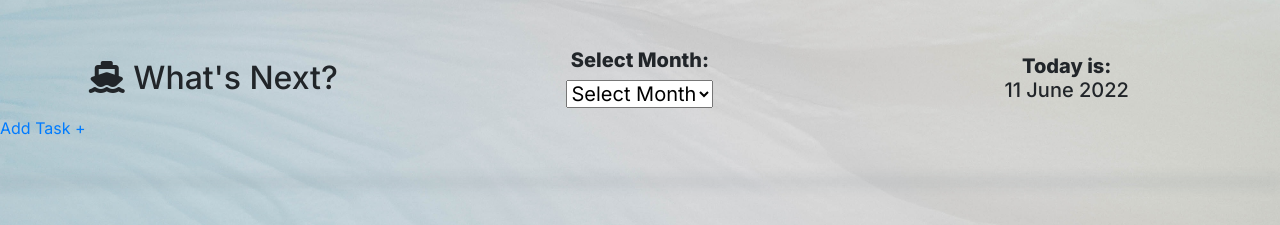
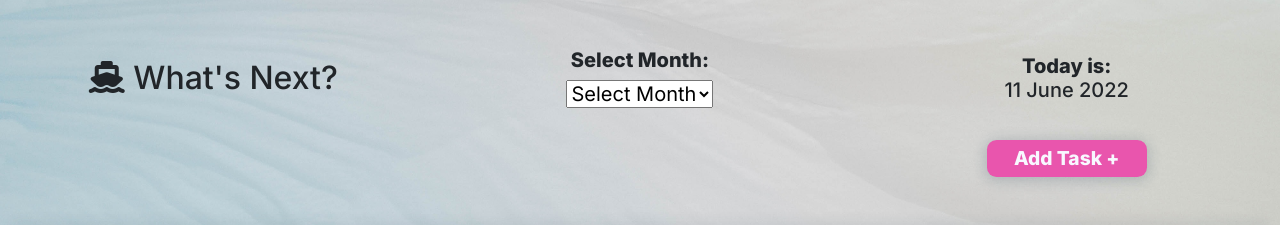
Before and after one commit to miloszmisiek/ci-pp4-one_team, a Django app: page /tasks/ in a window 1280 px wide. Shown: the part 123-348 px from the top of the page. Run offline with Django 3.2, Linux system fonts and the light colour scheme; data that the repository does not hold is empty; some libraries are stand-ins or nearby versions.

Commit message:
Style Add Task btn

```diff
--- a/static/css/base.css
+++ b/static/css/base.css
@@ -134,7 +134,8 @@ header {
 }
 
 .get-started-btn,
-.menu-btn {
+.menu-btn,
+.add-task-btn {
     display: flex;
     align-items: center;
     justify-content: center;
@@ -158,6 +159,8 @@ header {
     vertical-align: 0 !important;
     padding: 0.4em 2.0em 0.4em 2.0em
 }
+
+.add-task-btn
 
 .home-btn:hover {
     color: #000;
@@ -409,6 +412,26 @@ table {
     text-align: center;
   }
 
+  .add-task-btn {
+    font-size: 1.2rem;
+    max-width: 10rem;
+    text-align: center;
+    justify-content: center;
+    align-items: center;
+    padding: 0;
+    background-color: #e955ad;;
+    padding: 0.2em;
+}
+
+.add-task-btn:hover {
+    background-color: #ad5188;
+}
+
+.add-task-btn a {
+    color: ghostwhite;
+    text-decoration: none;
+}
+
 
 /*------ Footer ------*/
 
@@ -467,6 +490,10 @@ footer {
 
     .menu-btn {
         padding: 0.4em 1.4em 0.4em 1.4em;
+    }
+
+    .add-task-btn {
+        margin: 2vh auto 0;
     }
 }
 
--- a/tasks/templates/tasks/profile_home.html
+++ b/tasks/templates/tasks/profile_home.html
@@ -35,10 +35,15 @@
             </div>
         </div>
         <div class="row text-right">
+            <div class="col-12 mx-auto col-lg-4 mt-4 ml-lg-auto mr-lg-0 text-center">
+                <div class="add-task-btn">
                     <a href="{% url 'add_task' %}">Add Task +</a>
                 </div>
             </div>
-    <table class="mx-auto mt-5vh">
+        </div>
+        <div class="row">
+            <div class="col">
+                <table class="mx-auto mt-5">
                     <thead>
                         <tr>
                             <th>ID</th>
@@ -64,13 +69,16 @@
                             <td>{{ task.duration }} days</td>
                             <td>{{ task.get_approval_status_display }}</td>
                             <td>
-                    <button type="button" class="btn btn-primary" data-toggle="modal" data-target="#exampleModal"
-                        data-title="{{ task.title }}" data-description="{{ task.description }}">Open</button>
+                                <button type="button" class="btn btn-primary" data-toggle="modal"
+                                    data-target="#exampleModal" data-title="{{ task.title }}"
+                                    data-description="{{ task.description }}">Open</button>
                             </td>
                         </tr>
                         {% endfor %}
                     </tbody>
                 </table>
+            </div>
+        </div>
 
         <div class="modal fade" id="exampleModal" tabindex="-1" role="dialog" aria-labelledby="exampleModalLabel"
             aria-hidden="true">
@@ -83,6 +91,7 @@
                         </button>
                     </div>
                     <div class="modal-body"></div>
+                </div>
             </div>
         </div>
     </div>
```
Lines whose indentation alone changed are shown as unchanged.
